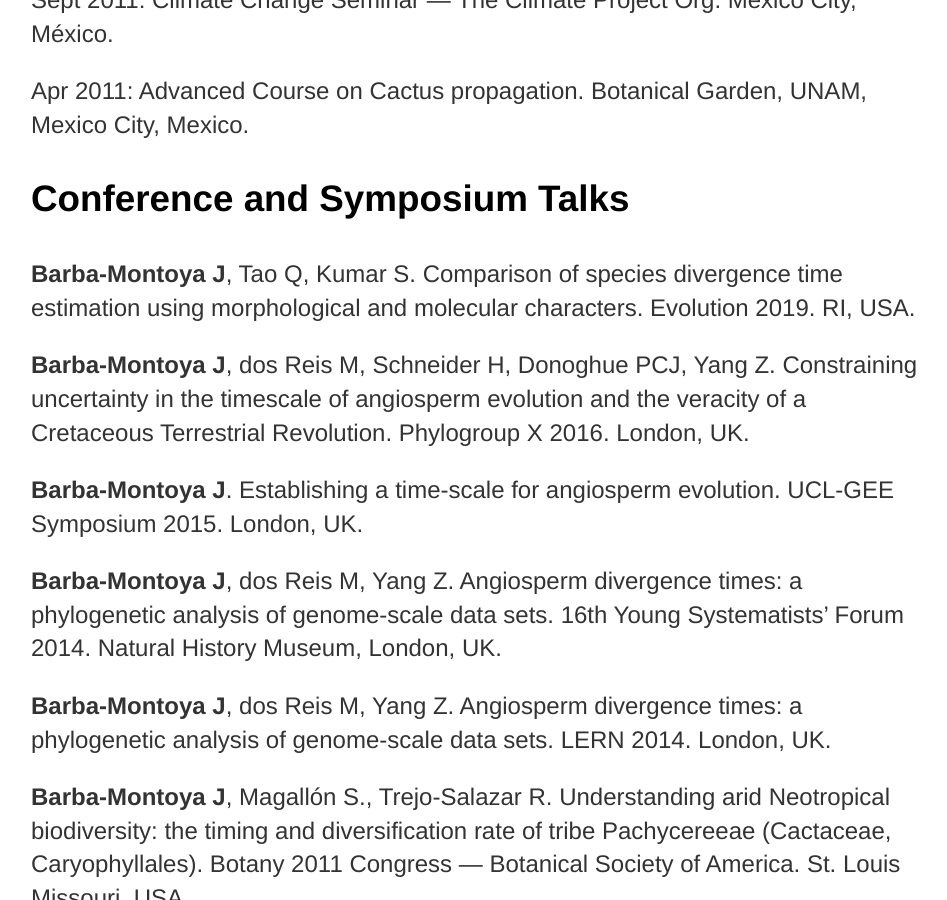
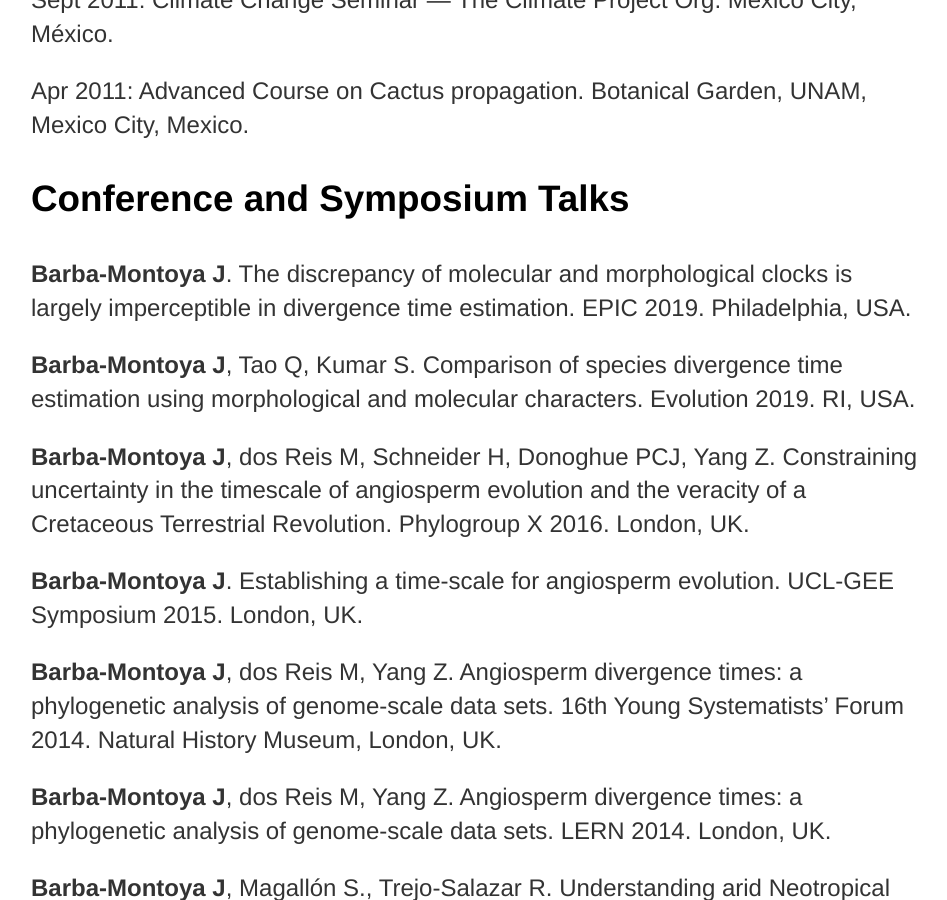
Before and after one commit to josebarbamontoya/josebarbamontoya.github.io, a Jekyll site: the page built from about/index.html, in a window 1280 px wide and 900 px high, scrolled down 3685 px. Shown: the whole window, without its empty margins (161-1108 px from the left). Built offline with Jekyll 4.4.1, drawn with Linux system fonts in a browser that asks for light colours.

Commit message:
Update index.html

```diff
--- a/about/index.html
+++ b/about/index.html
@@ -46,6 +46,7 @@ title: Jose Barba-Montoya
 		<p>Apr 2011: Advanced Course on Cactus propagation. Botanical Garden, UNAM, Mexico City, Mexico.
 
 	<h3>Conference and Symposium Talks</h3>
+		<p><b>Barba-Montoya J</b>. The discrepancy of molecular and morphological clocks is largely imperceptible in divergence time estimation. EPIC 2019. Philadelphia, USA.
 		<p><b>Barba-Montoya J</b>, Tao Q, Kumar S. Comparison of species divergence time estimation using morphological and molecular characters. Evolution 2019. RI, USA.
 		<p><b>Barba-Montoya J</b>, dos Reis M, Schneider H, Donoghue PCJ, Yang Z. Constraining uncertainty in the timescale of angiosperm evolution and the veracity of a Cretaceous Terrestrial Revolution. Phylogroup X 2016. London, UK.
 		<p><b>Barba-Montoya J</b>. Establishing a time-scale for angiosperm evolution. UCL-GEE Symposium 2015. London, UK.
```
